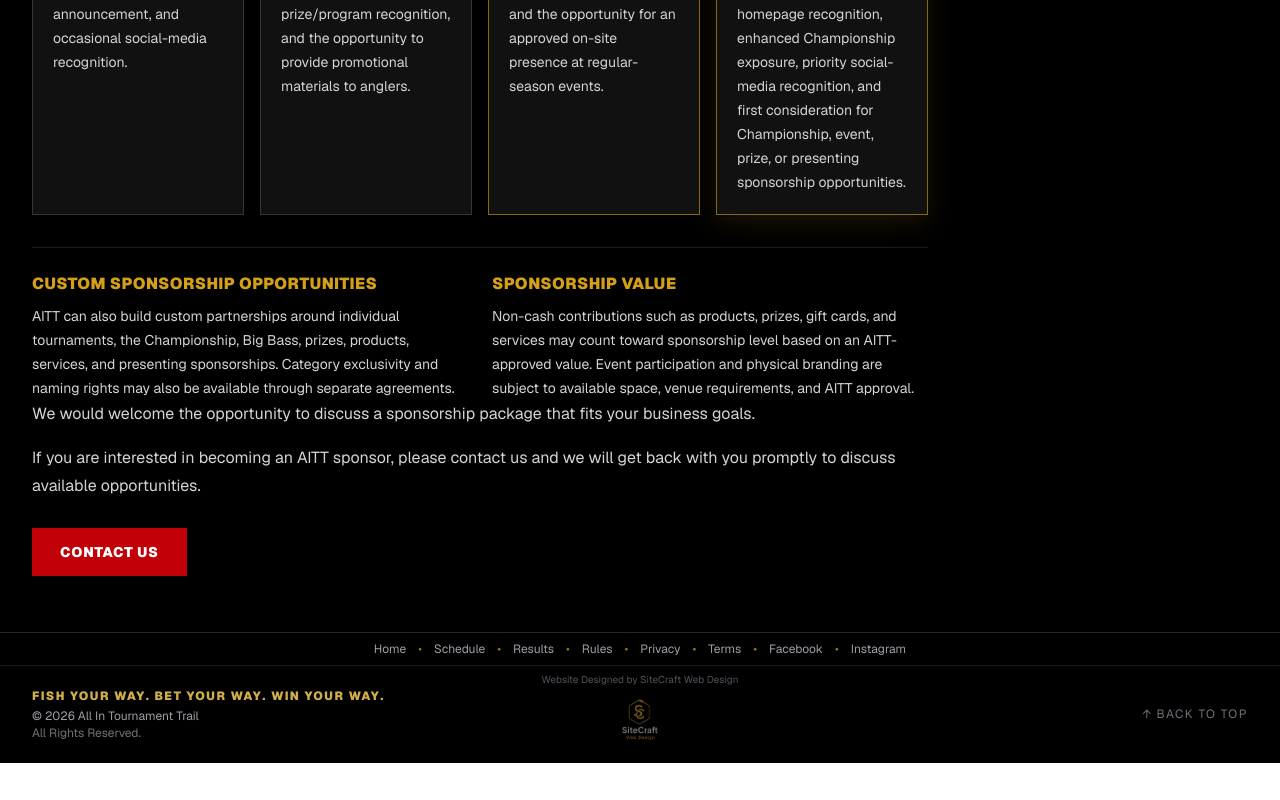
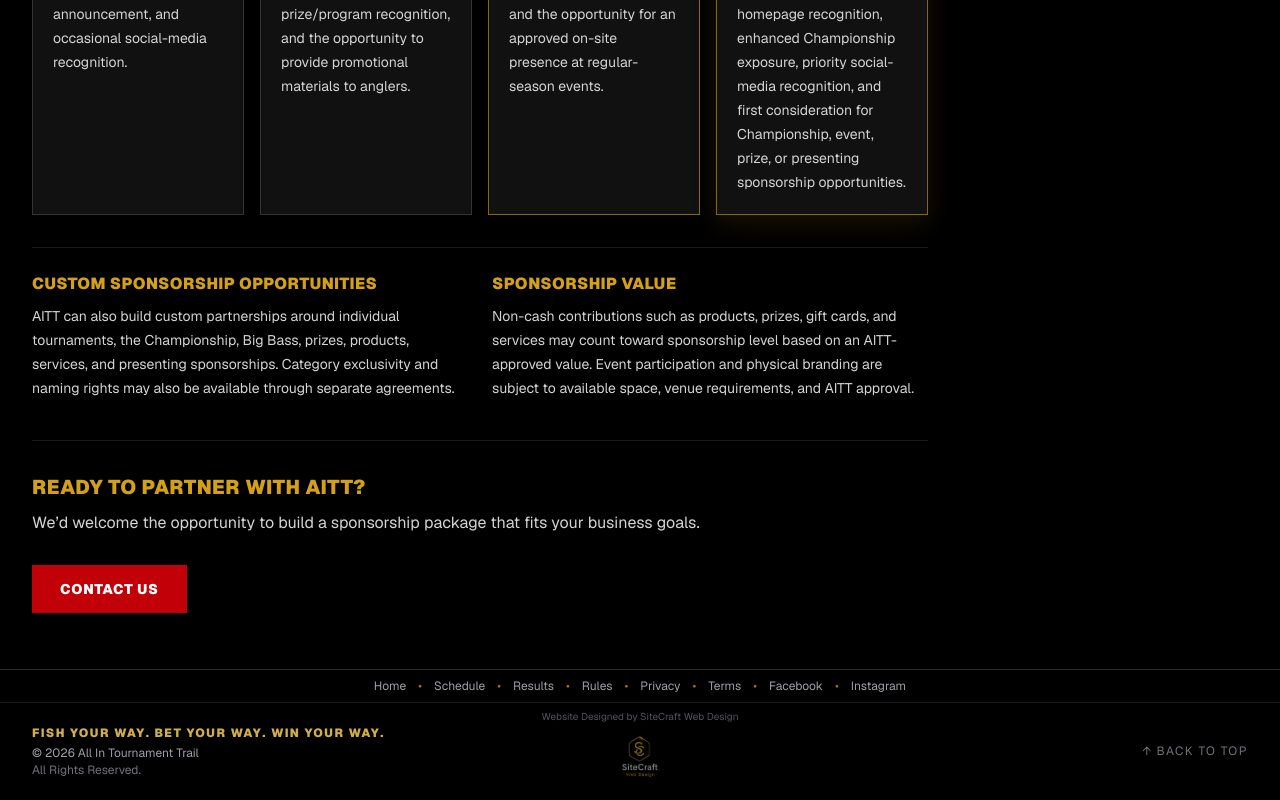
Before and after one commit to mikeshultz19/all-in-tournament-trail, a Next.js app: page /sponsorship-opportunities in a window 1280 px wide. Shown: the part 1009-1809 px from the top of the page. Before the commit the page ends 1772 px from the top, so only its background shows below. Built offline with nearby package versions, Linux system fonts and the light colour scheme.

Commit message:
Polish sponsorship opportunities CTA

```diff
--- a/app/sponsorship-opportunities/page.tsx
+++ b/app/sponsorship-opportunities/page.tsx
@@ -146,15 +146,14 @@ export default function SponsorshipOpportunitiesPage() {
                 </div>
               </section>
 
-              <p className="text-base leading-7 text-neutral-300">
-                We would welcome the opportunity to discuss a sponsorship package
-                that fits your business goals.
-              </p>
-              <p className="mt-4 text-base leading-7 text-neutral-300">
-                If you are interested in becoming an AITT sponsor, please contact
-                us and we will get back with you promptly to discuss available
-                opportunities.
-              </p>
+              <div className="mt-10 border-t border-white/10 pt-8">
+                <h2 className="text-xl font-black uppercase tracking-wide text-[#D4A017]">
+                  Ready to Partner With AITT?
+                </h2>
+                <p className="mt-2 text-base leading-7 text-neutral-300">
+                  We’d welcome the opportunity to build a sponsorship package that fits your business goals.
+                </p>
+              </div>
               <Link
                 href="/contact"
                 className="mt-7 inline-flex min-h-12 items-center justify-center bg-red-700 px-7 py-3 text-sm font-black uppercase tracking-wider text-white transition hover:bg-red-600 focus-visible:outline-2 focus-visible:outline-offset-4 focus-visible:outline-[#D4A017]"
```
